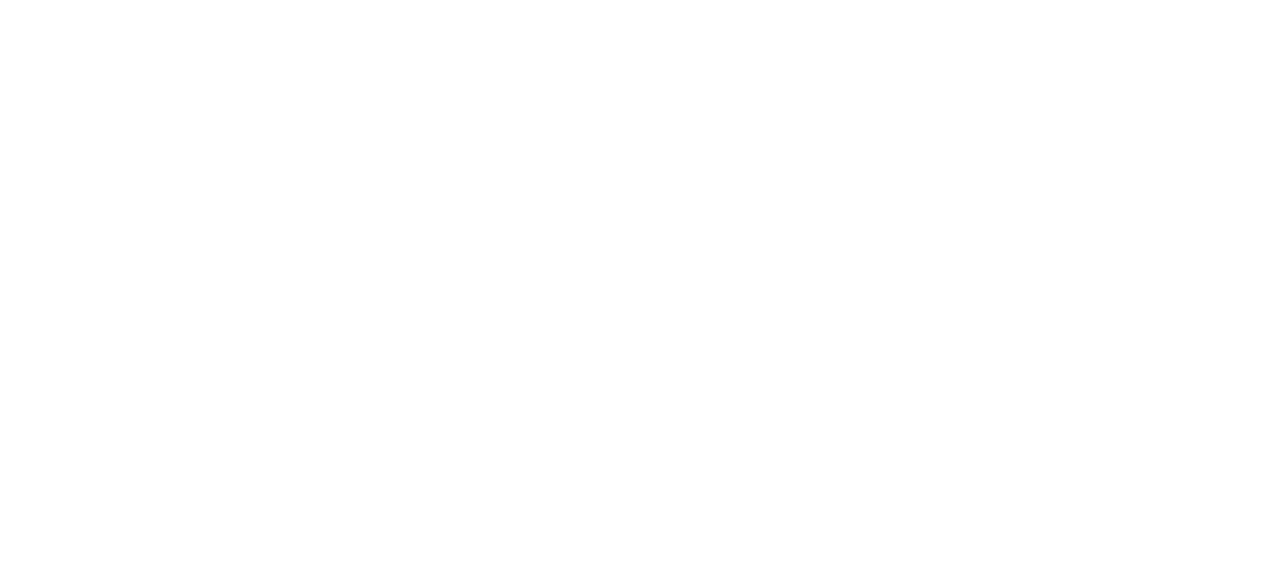
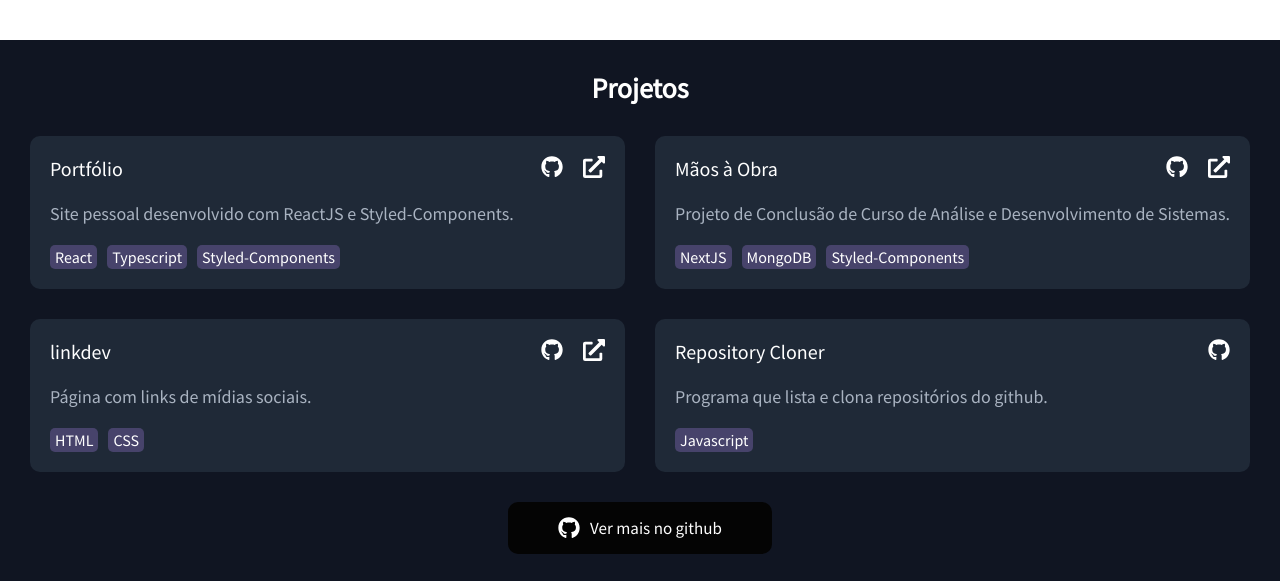
Before and after one commit to luansilvae/portfolio, a React (Vite) app: page / in a window 1280 px wide. Shown: the part 1103-1684 px from the top of the page. Before the commit the page ends 1143 px from the top, so only its background shows below. Built offline with nearby package versions, Linux system fonts and the light colour scheme.

Commit message:
projects

```diff
--- a/src/components/About/styles.ts
+++ b/src/components/About/styles.ts
@@ -39,8 +39,8 @@
 
   p {
     margin-bottom: 35px;
-    font-size: 19px;
-    line-height: 24px;
+    font-size: 20px;
+    line-height: 32px;
     color: #1c2237;
     text-align: left;
   }
--- a/src/components/Intro/styles.ts
+++ b/src/components/Intro/styles.ts
@@ -40,7 +40,7 @@
     color: #a9b3c1;
     font-size: 28px;
     font-weight: 500;
-    line-height: 24px;
+    line-height: 38px;
     margin-top: 20px;
   }
 
--- a/src/components/Navbar/index.tsx
+++ b/src/components/Navbar/index.tsx
@@ -11,7 +11,7 @@
         <img src={Logo} alt="Logo" />
         <Links>
           <li><a href="#about">Sobre</a></li>
-          <li><a href="#">Projetos</a></li>
+          <li><a href="#projects">Projetos</a></li>
           <li><a href="#">Contato</a></li>
         </Links>
       </Nav>
--- /dev/null
+++ b/src/components/Projects/index.tsx
@@ -0,0 +1,39 @@
+import React from "react";
+
+import repos from "../../repos.json";
+import RepoCard from "../RepoCard";
+
+import { Container, RepoContainer, GithubButton, GithubIcon } from "./styles";
+
+const Projects: React.FC = () => {
+  return (
+    <Container id="projects">
+      <h2>Projetos</h2>
+
+      <RepoContainer>
+        {repos.map((repo) => (
+          <RepoCard
+            key={repo.name}
+            name={repo.name}
+            description={repo.description}
+            github={repo.github}
+            languages={repo.languages}
+            external={repo.external}
+          />
+        ))}
+      </RepoContainer>
+
+      <GithubButton>
+        <a
+          href="https://github.com/luansilvae?tab=repositories"
+          target="_blank"
+        >
+          <GithubIcon />
+          Ver mais no github
+        </a>
+      </GithubButton>
+    </Container>
+  );
+};
+
+export default Projects;
--- /dev/null
+++ b/src/components/Projects/styles.ts
@@ -0,0 +1,65 @@
+import styled from "styled-components";
+
+import { FaGithub } from "react-icons/fa";
+
+export const Container = styled.section`
+  background: #101522;
+  padding: 30px 0;
+  width: 100%;
+
+  h2 {
+    color: #fff;
+    font-size: 28px;
+    text-align: center;
+  }
+`;
+
+export const RepoContainer = styled.div`
+  display: grid;
+  grid-template-columns: repeat(2, 1fr);
+  max-width: 1300px;
+  margin: 0 auto;
+  padding: 30px;
+  gap: 30px;
+
+  @media (max-width: 768px) {
+    padding: 30px 20px;
+  }
+
+  @media (max-width: 680px) {
+    grid-template-columns: 1fr;
+  }
+`;
+
+export const GithubButton = styled.div`
+  margin: 0 auto;
+  display: flex;
+  align-items: center;
+  justify-content: center;
+
+  a {
+    padding: 15px 50px;
+    background: #040404;
+    color: #fff;
+    font-size: 17px;
+
+    display: flex;
+    align-items: center;
+    justify-content: center;
+    gap: 10px;
+    border-radius: 10px;
+
+    transition: background-color 200ms ease-in-out;
+
+    &:hover {
+      background-color: #1f2937;
+    }
+  }
+`;
+
+export const GithubIcon = styled(FaGithub)`
+  fill: #fff;
+  width: 22px;
+  height: 22px;
+  flex-shrink: 0;
+`;
--- /dev/null
+++ b/src/components/RepoCard/index.tsx
@@ -0,0 +1,62 @@
+import React from "react";
+
+import {
+  Container,
+  TopSide,
+  Title,
+  Links,
+  GithubIcon,
+  ExternalIcon,
+  BottomSide,
+} from "./styles";
+
+interface RepoProps {
+  name: string;
+  description: string;
+  github: string;
+  external?: string;
+  languages: string[];
+}
+
+const RepoCard: React.FC<RepoProps> = ({
+  name,
+  description,
+  github,
+  external,
+  languages,
+}) => {
+  return (
+    <Container>
+      <TopSide>
+        <header>
+          <Title href={github} target="_blank">{name}</Title>
+          <Links>
+            <li>
+              <a href={github} target="_blank">
+                <GithubIcon />
+              </a>
+            </li>
+
+            {external && (
+              <li>
+                <a href={external} target="_blank">
+                  <ExternalIcon />
+                </a>
+              </li>
+            )}
+          </Links>
+        </header>
+
+        <p>{description}</p>
+      </TopSide>
+
+      <BottomSide>
+        {languages.map((language, index) => (
+          <li key={index}>{language}</li>
+        ))}
+      </BottomSide>
+    </Container>
+  );
+};
+
+export default RepoCard;
--- /dev/null
+++ b/src/components/RepoCard/styles.ts
@@ -0,0 +1,83 @@
+import styled, { css } from "styled-components";
+import { FaGithub, FaExternalLinkAlt } from "react-icons/fa";
+
+export const Container = styled.div`
+  background: #1f2937;
+  padding: 20px;
+  border-radius: 10px;
+
+  display: flex;
+  flex-direction: column;
+  justify-content: space-between;
+`;
+
+export const TopSide = styled.div`
+  header {
+    display: flex;
+    justify-content: space-between;
+    align-items: center;
+  }
+
+  p {
+    color: #a9b3c1;
+    font-size: 18px;
+    margin: 20px 0;
+  }
+`;
+
+export const Title = styled.a`
+  color: #fff;
+  font-size: 20px;
+
+  transition: color 200ms ease-in-out;
+
+  &:hover {
+    color: #6c63ff;
+  }
+`;
+
+export const Links = styled.ul`
+  display: flex;
+  gap: 20px;
+`;
+
+const icon = css`
+  fill: #fff;
+  width: 22px;
+  height: 22px;
+  flex-shrink: 0;
+
+  transition: fill 200ms ease-in-out;
+
+  &:hover {
+    fill: #6c63ff;
+  }
+`;
+
+export const GithubIcon = styled(FaGithub)`
+  ${icon}
+`;
+
+export const ExternalIcon = styled(FaExternalLinkAlt)`
+  ${icon}
+`;
+
+export const BottomSide = styled.div`
+  display: flex;
+  gap: 10px;
+
+  display: flex;
+  flex-wrap: wrap;
+
+  li {
+    background: #47436b;
+    padding: 2px 5px;
+    border-radius: 5px;
+    color: #fff;
+
+    display: flex;
+    align-items: center;
+    justify-content: center;
+    text-align: center;
+  }
+`;
--- a/src/pages/Home/index.tsx
+++ b/src/pages/Home/index.tsx
@@ -1,6 +1,7 @@
 import React from "react";
 import About from "../../components/About";
 import Intro from "../../components/Intro";
+import Projects from "../../components/Projects";
 
 import {
   Container
@@ -11,6 +12,7 @@
     <Container>
       <Intro />
       <About />
+      <Projects />
     </Container>
   );
 };
--- /dev/null
+++ b/src/repos.json
@@ -0,0 +1,29 @@
+[
+  {
+    "name": "Portfólio",
+    "description": "Site pessoal desenvolvido com ReactJS e Styled-Components.",
+    "github": "https://github.com/luansilvae/portfolio",
+    "external": "https://luansilvae.vercel.app/",
+    "languages": ["React", "Typescript", "Styled-Components"]
+  },
+  {
+    "name": "Mãos à Obra",
+    "description": "Projeto de Conclusão de Curso de Análise e Desenvolvimento de Sistemas.",
+    "github": "https://github.com/luansilvae/maosaobra",
+    "external": "https://maosaobra.vercel.app/",
+    "languages": ["NextJS", "MongoDB", "Styled-Components"]
+  },
+  {
+    "name": "linkdev",
+    "description": "Página com links de mídias sociais.",
+    "github": "https://github.com/luansilvae/linkdev",
+    "external": "https://linkdev.vercel.app/",
+    "languages": ["HTML", "CSS"]
+  },
+  {
+    "name": "Repository Cloner",
+    "description": "Programa que lista e clona repositórios do github.",
+    "github": "https://github.com/luansilvae/repository-cloner",
+    "languages": ["Javascript"]
+  }
+]
```
